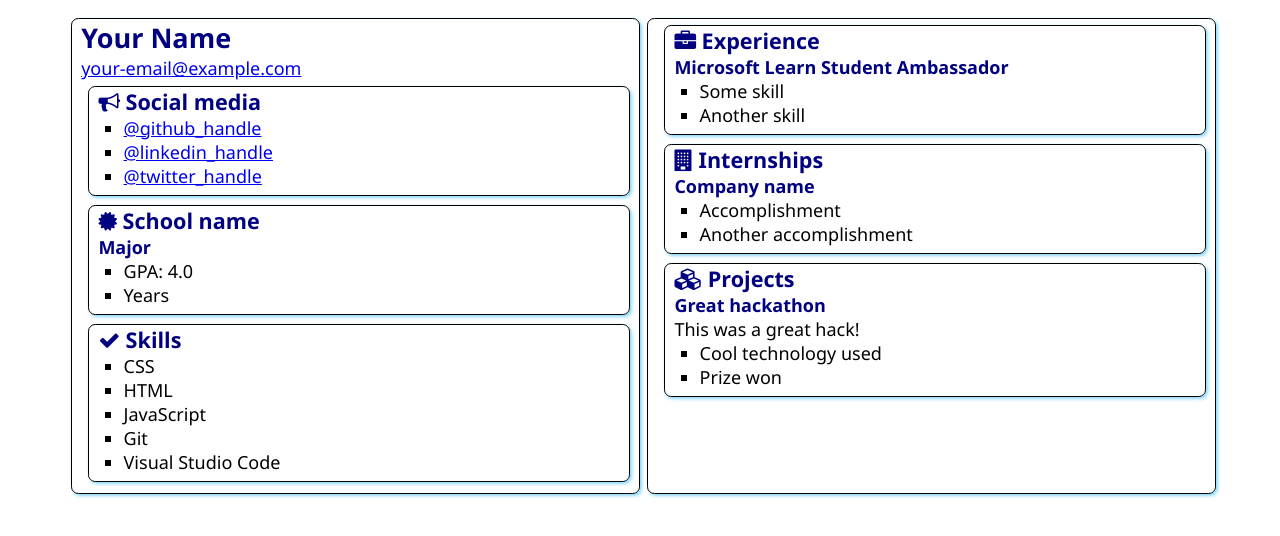
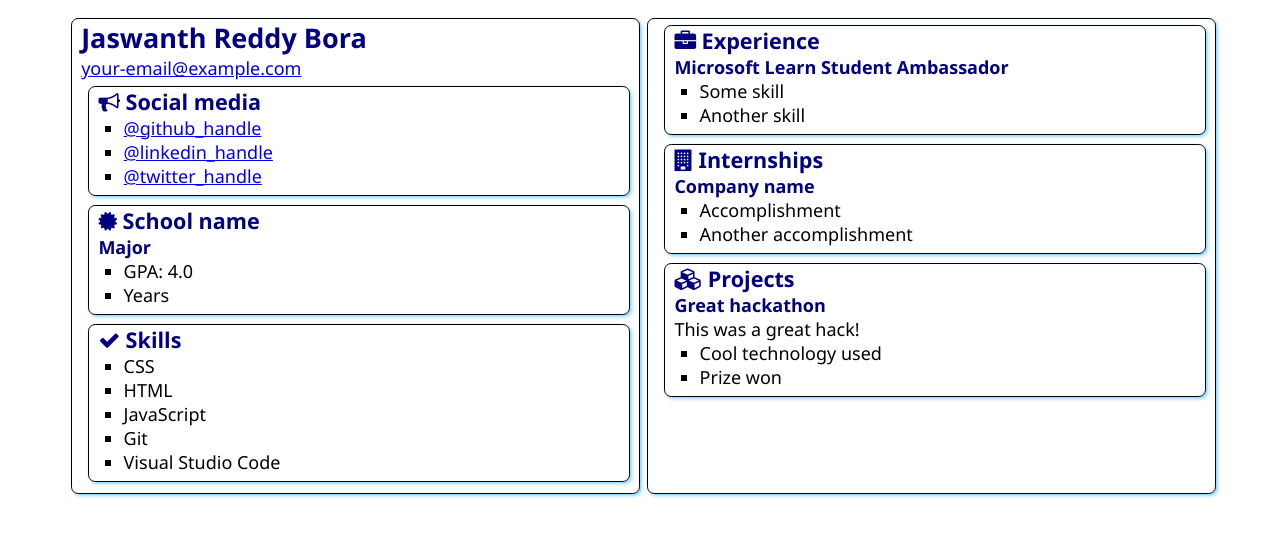
Before and after one commit to Jash286/Ambassador-SWA-Pilot, a plain HTML site: page src/index.html in a window 1280 px wide. Drawn offline with Linux system fonts and the light colour scheme.

Commit message:
added my name :)

```diff
--- a/src/index.html
+++ b/src/index.html
@@ -12,7 +12,7 @@
 <body>
     <main>
         <article class="box">
-            <h1>Your Name</h1>
+            <h1>Jaswanth Reddy Bora </h1>
             <div><a href="mailto:your.email@example.com">your-email@example.com</a></div>
 
             <section class="box">
```
